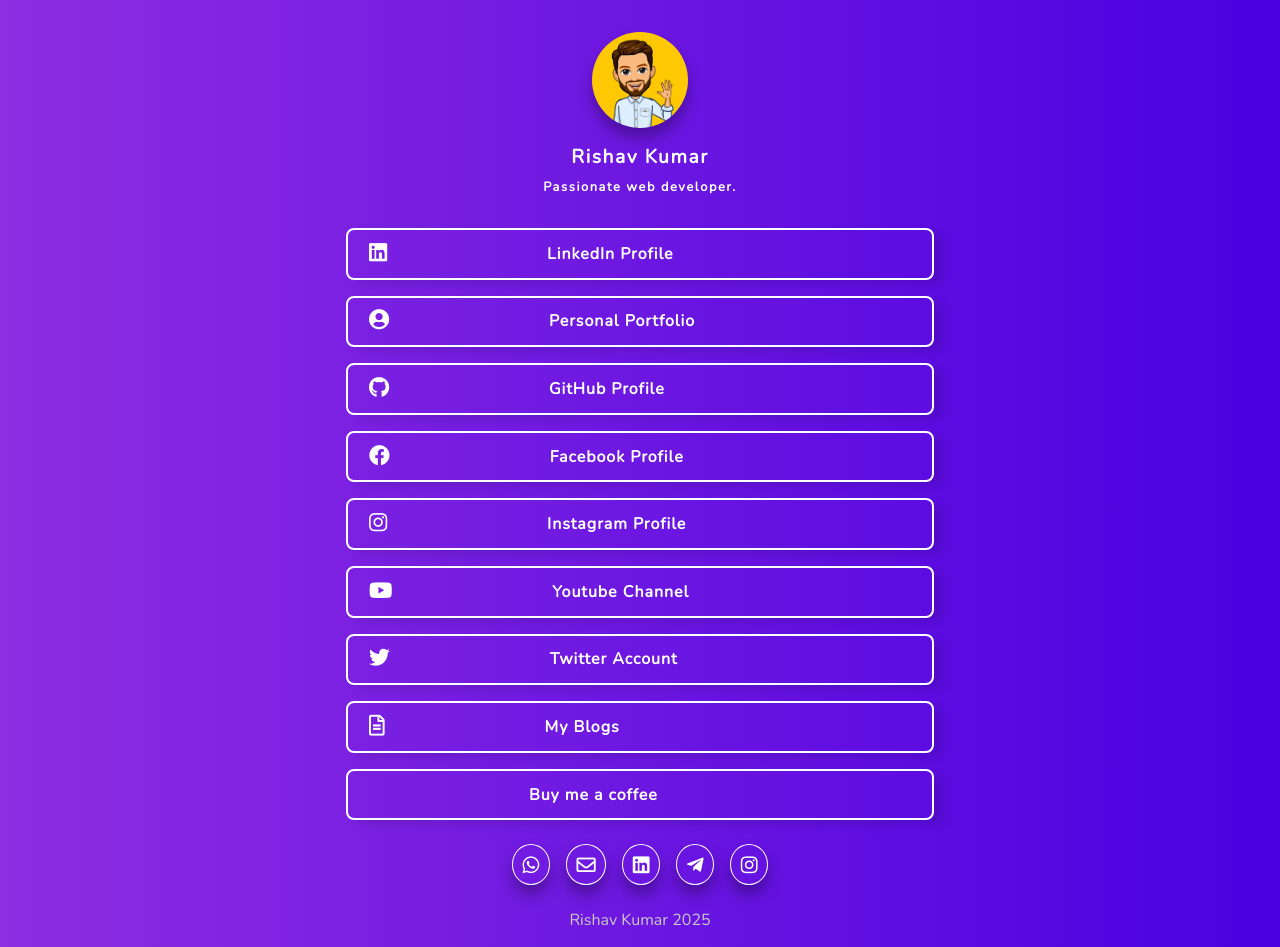
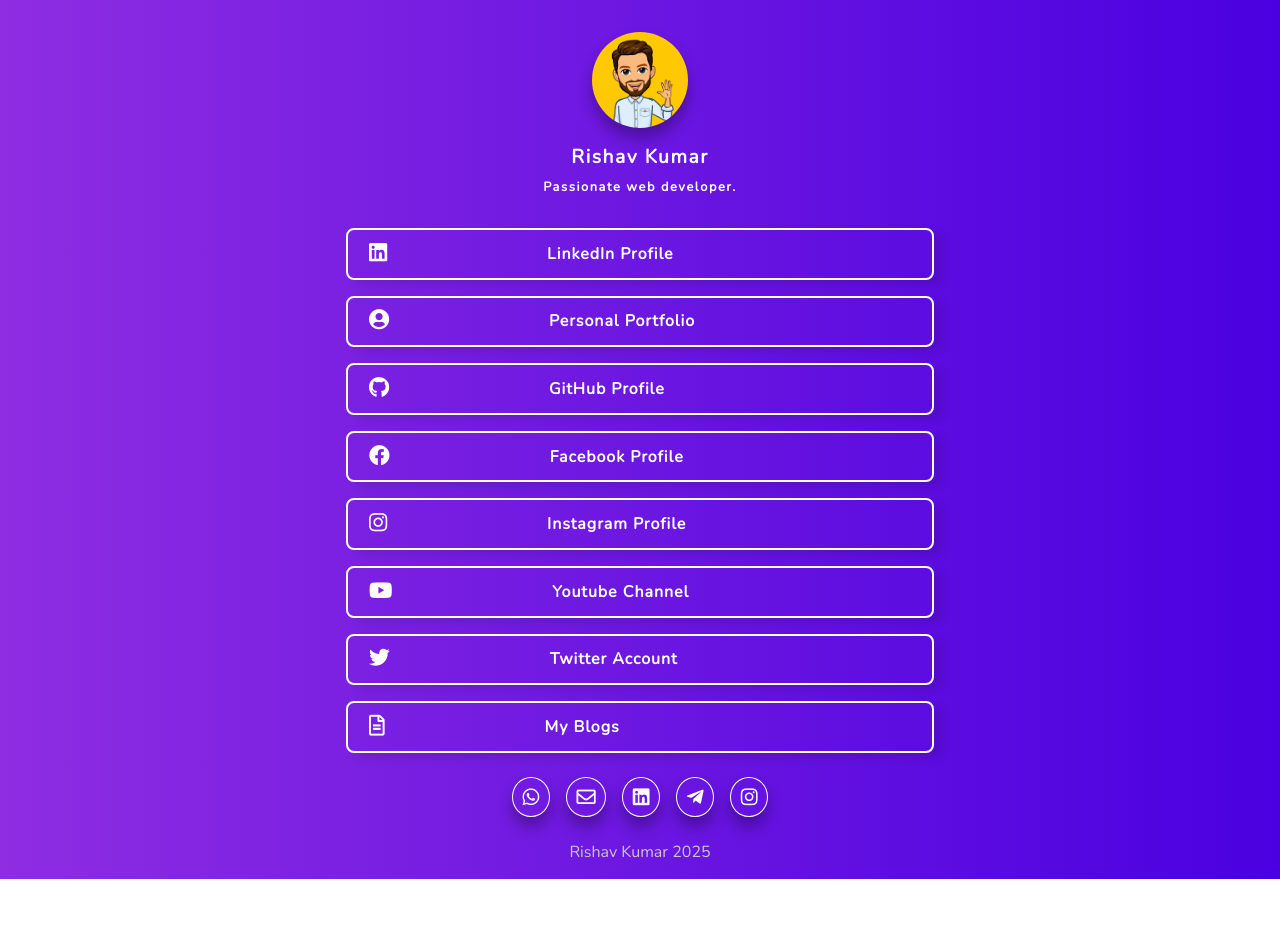
Before and after one commit to Rishabh0770/LinkList, a plain HTML site: page index.html in a window 1280 px wide. After the commit the page ends 879 px from the top, so only its background shows below. Drawn offline with nearby package versions, Linux system fonts and the light colour scheme.

Commit message:
Update index.html

```diff
--- a/index.html
+++ b/index.html
@@ -72,12 +72,6 @@
                    <p>My Blogs</p>
                 </div></a>
 
-            <a href="#" target="_blank">
-               <div class="link">
-                   <!-- <img src="/assests/reddit.svg" alt=""> -->
-                   <i class="far fa-buy-me-a-coffee"></i>
-                   <p>Buy me a coffee</p>
-                </div></a>
         </div>
         <div class="contact">
             <a href="https://wa.me/917018434170" target="_blank"><i class="fab fa-whatsapp"></i></a>
```
